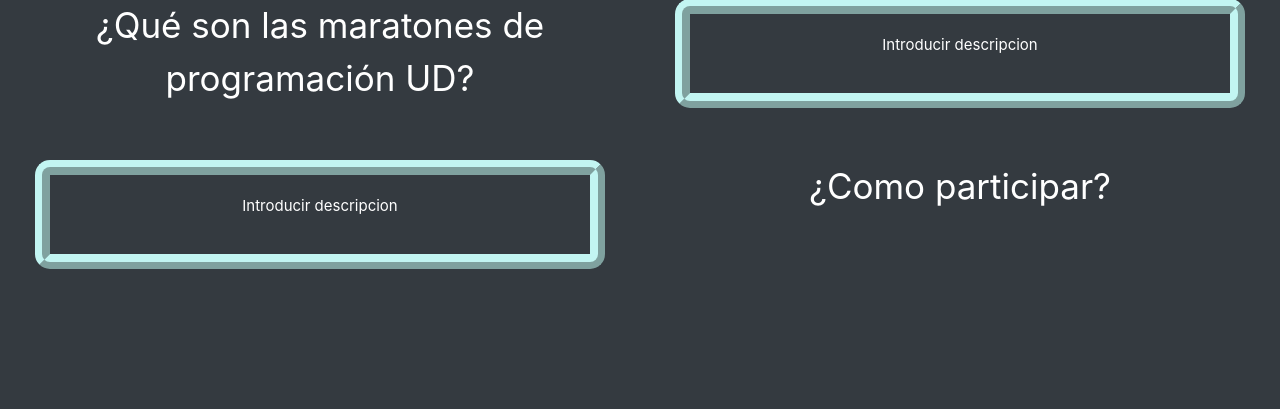
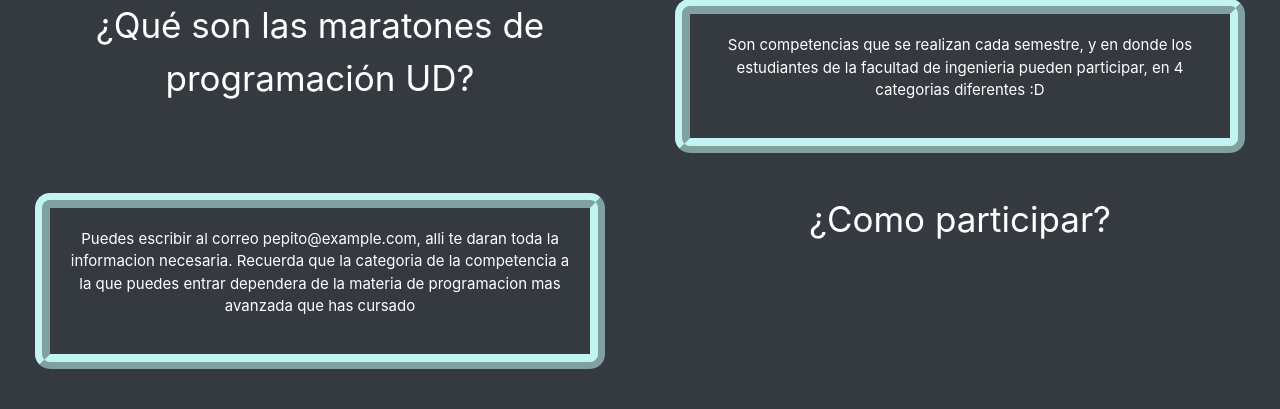
Before and after one commit to LDanic/maratonesUD, a Flask app: page /Principal.html in a window 1280 px wide. Shown: the part 491-900 px from the top of the page. Before the commit the page ends 760 px from the top, so only its background shows below. Run offline with Flask 3, Linux system fonts and the light colour scheme.

Commit message:
Cambios de descripciones

```diff
--- a/templates/Principal.html
+++ b/templates/Principal.html
@@ -28,14 +28,14 @@
                 </div>
                 <div class="col-md-6">
                     <div class="texto-2-custom">
-                        <p>Introducir descripcion</p>
+                        <p>Son competencias que se realizan cada semestre, y en donde los estudiantes de la facultad de ingenieria pueden participar, en 4 categorias diferentes :D</p>
                     </div>
                 </div>
             </div>
             <div class="row">
                 <div class="col-md-6">
                     <div class="texto-3-custom">
-                        <p>Introducir descripcion</p>
+                        <p>Puedes escribir al correo pepito@example.com, alli te daran toda la informacion necesaria. Recuerda que la categoria de la competencia a la que puedes entrar dependera de la materia de programacion mas avanzada que has cursado</p>
                     </div>
                 </div>
                 <div class="col-md-6">
```
